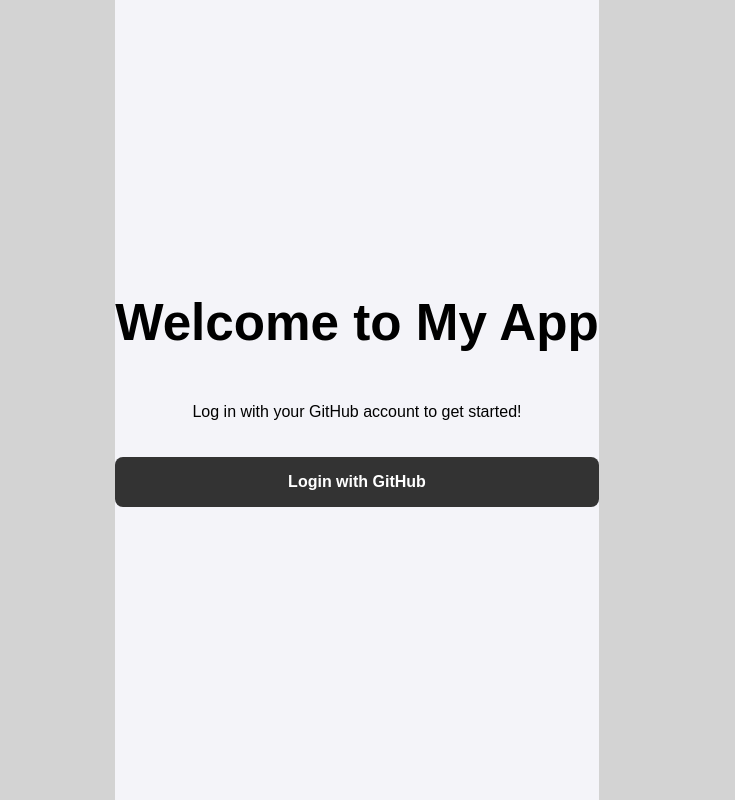
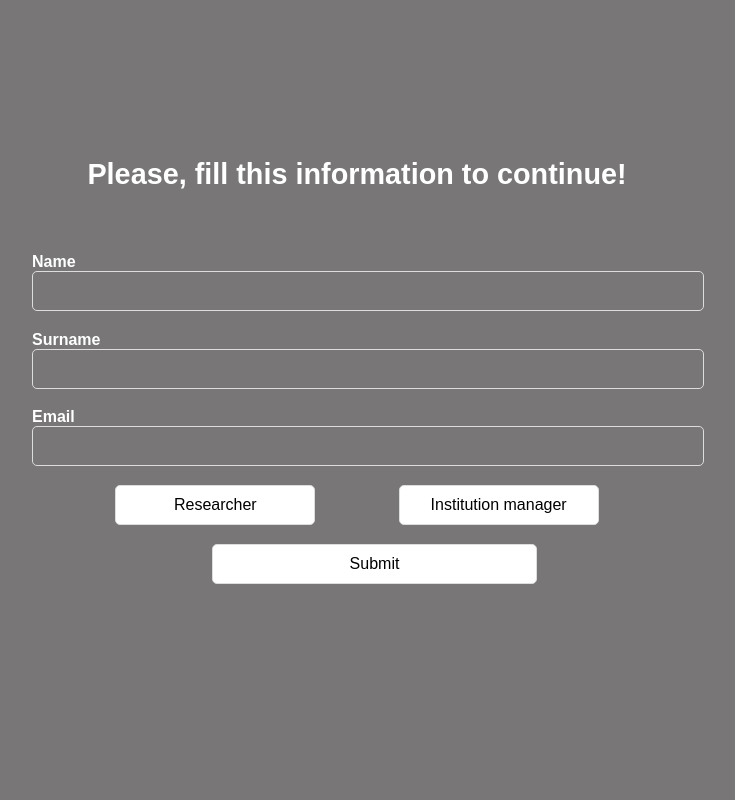
Before and after one commit to mflegar/fnm.java, a React (Vite) app in the folder client/: page /form in a window 1280 px wide. Before the commit this address led to /. Shown: the whole page, without its empty margins (283-1018 px from the left). Built offline with nearby package versions, Linux system fonts and the light colour scheme; no server answers.

Commit message:
Updating application.yml
Updating settings in application.yml, updating frontend.

```diff
--- a/client/src/App.tsx
+++ b/client/src/App.tsx
@@ -11,8 +11,8 @@
                 {/* Starting page */}
                 <Route path="/" element={<Home />} />  {/* Početna stranica */}
 
-                {/* Protected routes (need to be signed in to github) */}
-                <Route path="/form" element={<ProtectedRoute><UserForm /></ProtectedRoute>} />
+                {/*Protected routes (need to be signed in to github)*/}
+                <Route path="/form" element={/*<ProtectedRoute>*/<UserForm />/*</ProtectedRoute>*/} />
                 <Route path="/researcher" element={<ProtectedRoute><h2>Researcher!</h2></ProtectedRoute>} />
                 <Route path="/institution-manager" element={<ProtectedRoute><h2>Institution!</h2></ProtectedRoute>} />
             </Routes>
--- a/client/src/Home.css
+++ b/client/src/Home.css
@@ -1,28 +1,36 @@
 .home-container {
     display: flex;
-    flex-direction: column;
+    /*flex-direction: column;*/
     align-items: center;
-    justify-content: center;
-    height: 100vh;
+    /*justify-content: center;*/
+    height: 50vh;
     background-color: #f4f4f9;
+    max-width: 730px;
+    margin:30px auto;
 }
 
-h2 {
+h1 {
     font-family: Arial, sans-serif;
-    color: #333;
-    margin-bottom: 20px;
+    /*color: #333;*/
+    color:#787676;
+    /*margin-bottom: 20px;*/
+    margin-left:35px;
+    font-size: 3.2em;
 }
 
 .login-button {
-    background-color: #333;
+    background-color: #787676;
     color: #fff;
-    padding: 15px 30px;
+    /*padding: 15px 30px;*/
     font-weight: bold;
     text-decoration: none;
     border-radius: 8px;
-    display: inline-block;
-    transition: background-color 0.3s ease;
+    /*display: inline-block;*/
+   /* transition: background-color 0.3s ease;*/
     text-align: center;
+    max-width: 150px;
+    margin-right:35px;
+    height:7vh;
 }
 
 .login-button:hover {
--- a/client/src/Home.tsx
+++ b/client/src/Home.tsx
@@ -44,11 +44,10 @@
     };
 
     return (
-        <div className="home-container">
-            <h1>Welcome to My App</h1>
-            <p>Log in with your GitHub account to get started!</p>
+        <div className="home-container" style={{backgroundImage:`url()`}}>
+            <h1>AI Reseacrch Lab Managment</h1>
             <button onClick={handleGitHubLogin} className="login-button">
-                Login with GitHub
+               LOGIN
             </button>
         </div>
     );
--- a/client/src/UserForm.css
+++ b/client/src/UserForm.css
@@ -1,7 +1,6 @@
 /* General Styles */
 body {
     font-family: 'Arial', sans-serif;
-    background-color: #f4f7fa;
     margin: 0;
     padding: 0;
     display: flex;
@@ -12,51 +11,43 @@
 
 h2 {
     font-size: 1.8rem;
-    color: #333;
+    color:white;
     text-align: center;
-    margin-bottom: 1rem;
 }
 
 /* Container for the form */
 form {
-    background-color: white;
     padding: 2rem;
-    border-radius: 8px;
-    box-shadow: 0 4px 12px rgba(0, 0, 0, 0.1);
-    width: 100%;
-    max-width: 400px;
+    width: 650px;
+    margin:30px auto;
 }
 
 form div {
     margin-bottom: 1.2rem;
+    background-color: inherit;
+    width:100%;
 }
 
 label {
     font-size: 1rem;
     font-weight: bold;
-    color: #333;
-    display: block;
+    color:white;
     margin-bottom: 0.4rem;
 }
 
 input[type="text"],
-input[type="email"],
-select {
-    width: 100%;
+input[type="email"]
+   {
+    width:100%;
     padding: 10px;
     border: 1px solid #ddd;
     border-radius: 5px;
     font-size: 1rem;
     outline: none;
     transition: border-color 0.3s ease;
+    background-color: inherit;
 }
-
-input[type="text"]:focus,
-input[type="email"]:focus,
-select:focus {
-    border-color: #007bff;
-}
-
+/*
 button {
     background-color: #007bff;
     color: white;
@@ -66,17 +57,13 @@
     border: none;
     border-radius: 5px;
     cursor: pointer;
-    width: 100%;
     transition: background-color 0.3s ease;
-}
+}*/
 
-button:hover {
+/*button:hover {
     background-color: #0056b3;
-}
+}*/
 
-button:focus {
-    outline: none;
-}
 
 /* Error or success messages */
 .success {
@@ -92,3 +79,35 @@
     text-align: center;
     margin-top: 1rem;
 }
+
+
+#role{
+    display: flex;
+    width:100%;
+    justify-content: space-evenly;
+}
+
+#researcher{
+    width:200px;
+    border-radius: 5px;
+    border: 1px solid #ddd;
+    border-radius: 5px;
+    background-color: white;
+    color:black;
+}
+
+#manager{
+    width:200px;
+    border: 1px solid #ddd;
+    background-color: white;
+    color:black;
+}
+
+#send{
+    border: 1px solid #ddd;
+    border-radius: 5px;
+    width:50%;
+    background-color: white;
+    margin-left:180px;
+    color:black;
+}
--- a/client/src/UserForm.tsx
+++ b/client/src/UserForm.tsx
@@ -94,7 +94,7 @@
 
     return (
         <div>
-            <h2>Fill out your information</h2>
+            <h2>Please, fill this information to continue!</h2>
             <form onSubmit={handleSubmit}>
                 {/* Name input field */}
                 <div>
@@ -131,16 +131,20 @@
                 </div>
 
                 {/* Role dropdown */}
-                <div>
-                    <label>Role</label>
+                <div id="role">
+                    {/*
                     <select value={role} onChange={(e) => setRole(e.target.value)} required>
                         <option value="Researcher">Researcher</option>
                         <option value="Institution Manager">Institution Manager</option>
-                    </select>
+                    </select>*/}
+                    <button id="researcher">Researcher</button>
+                    <button id="manager">Institution manager</button>
                 </div>
 
                 {/* Submit button */}
-                <button type="submit">Submit</button>
+                <div>
+                <button type="submit" id="send">Submit</button>
+                </div>
             </form>
         </div>
     );
--- a/client/src/index.css
+++ b/client/src/index.css
@@ -7,37 +7,13 @@
   display: flex;
   place-items: center;
   min-height: 100vh;
-  background-color: lightgray;
-  color:black;
-}
-
-h1 {
-  font-size: 3.2em;
-}
-
-button {
-  border-radius: 8px;
-  border: 1px solid transparent;
-  padding: 0.6em 1.2em;
-  font-size: 1em;
-  font-weight: 500;
-  font-family: inherit;
-  background-color: #1a1a1a;
-  margin:20px;
-}
-
-#listUsers{
-  width:450px;
-  background-color: white;
-  border:1px black solid;
-}
-
-p{
-  max-width: 700px;
+  background-color: #787676;
 }
 
 
-@media (prefers-color-scheme: light) {
+
+
+@media (prefers-color-scheme:light) {
   :root {
     color: #213547;
     background-color: #ffffff;
```
Also changed, not shown: 1 other file (tests, documents, lock files or other folders).
